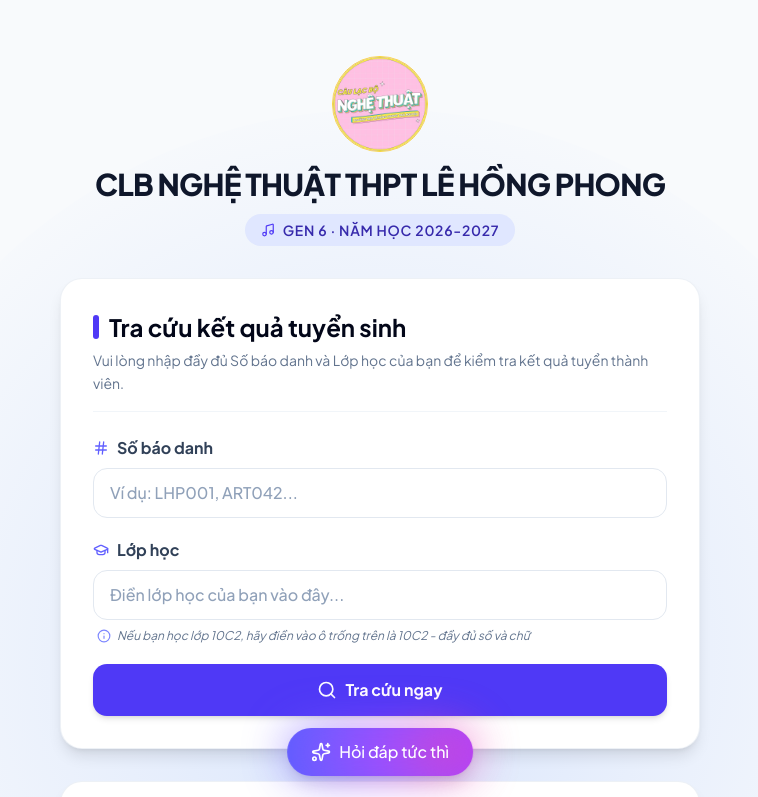
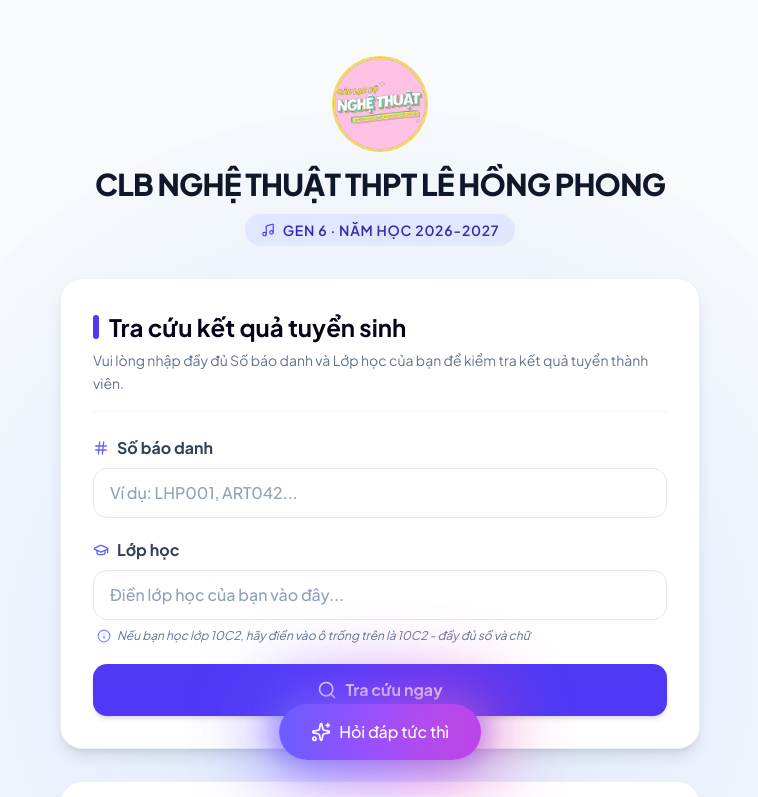
Before and after one commit to dartwhen/tracuu-clbnt, a Next.js app: page / in a window 1280 px wide. Shown: the top 797 px of the page, without its empty margins (260-1018 px from the left). Built offline with nearby package versions, Linux system fonts and the light colour scheme.

Commit message:
feat: enhance AI chat button styling and glow effect
Co-authored-by: dartwhen <308029873+dartwhen@users.noreply.github.com>

```diff
--- a/components/ai-chat.tsx
+++ b/components/ai-chat.tsx
@@ -81,12 +81,12 @@ export function AIChat() {
             animate={{ scale: 1, opacity: 1 }}
             exit={{ scale: 0, opacity: 0 }}
             onClick={() => setIsOpen(true)}
-            className="fixed bottom-6 left-1/2 -translate-x-1/2 z-50 px-6 py-3 rounded-full bg-gradient-to-r from-indigo-500 to-purple-500 text-white font-medium flex items-center gap-2 shadow-lg hover:shadow-xl transition-shadow"
+            className="fixed bottom-10 left-1/2 -translate-x-1/2 z-50 px-8 py-4 rounded-full bg-gradient-to-r from-indigo-500 to-purple-500 text-white font-medium whitespace-nowrap flex items-center gap-2 shadow-[0_0_24px_8px_rgba(99,102,241,0.45)] hover:shadow-[0_0_32px_12px_rgba(99,102,241,0.6)] transition-shadow"
             whileHover={{ scale: 1.05 }}
             whileTap={{ scale: 0.95 }}
           >
             {/* Rainbow glow effect */}
-            <div className="absolute inset-0 rounded-full blur-xl bg-gradient-to-r from-indigo-500 via-purple-500 to-pink-500 opacity-75 -z-10 animate-pulse" />
+            <div className="absolute -inset-4 rounded-full blur-2xl bg-gradient-to-r from-indigo-500 via-purple-500 to-pink-500 opacity-90 -z-10 animate-pulse" />
 
             <Sparkles className="w-5 h-5" />
             <span>Hỏi đáp tức thì</span>
```
